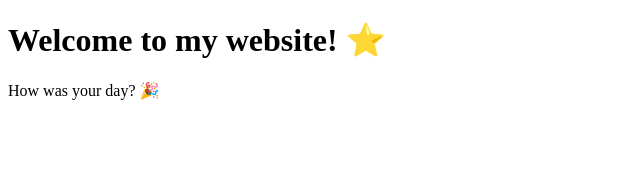
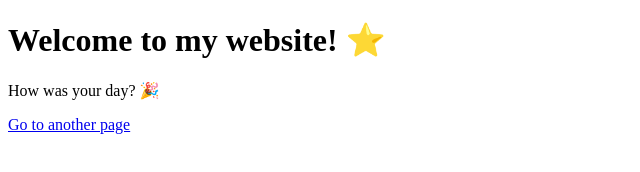
Before and after one commit to ZanderCowboy/webfolio, a plain HTML site: page index.html in a window 1280 px wide. Shown: the whole page, without its empty margins (0-640 px from the left). Drawn offline with Linux system fonts and the light colour scheme.

Commit message:
try to link personal page

```diff
--- a/index.html
+++ b/index.html
@@ -8,6 +8,8 @@
 <body>
     <h1>Welcome to my website! ⭐️</h1>
     <p>How was your day? 🎉</p>
+    <!-- Link to another page -->
+    <a href="personal_website/web/index.html">Go to another page</a>
 </body>
 
 </html>
```
